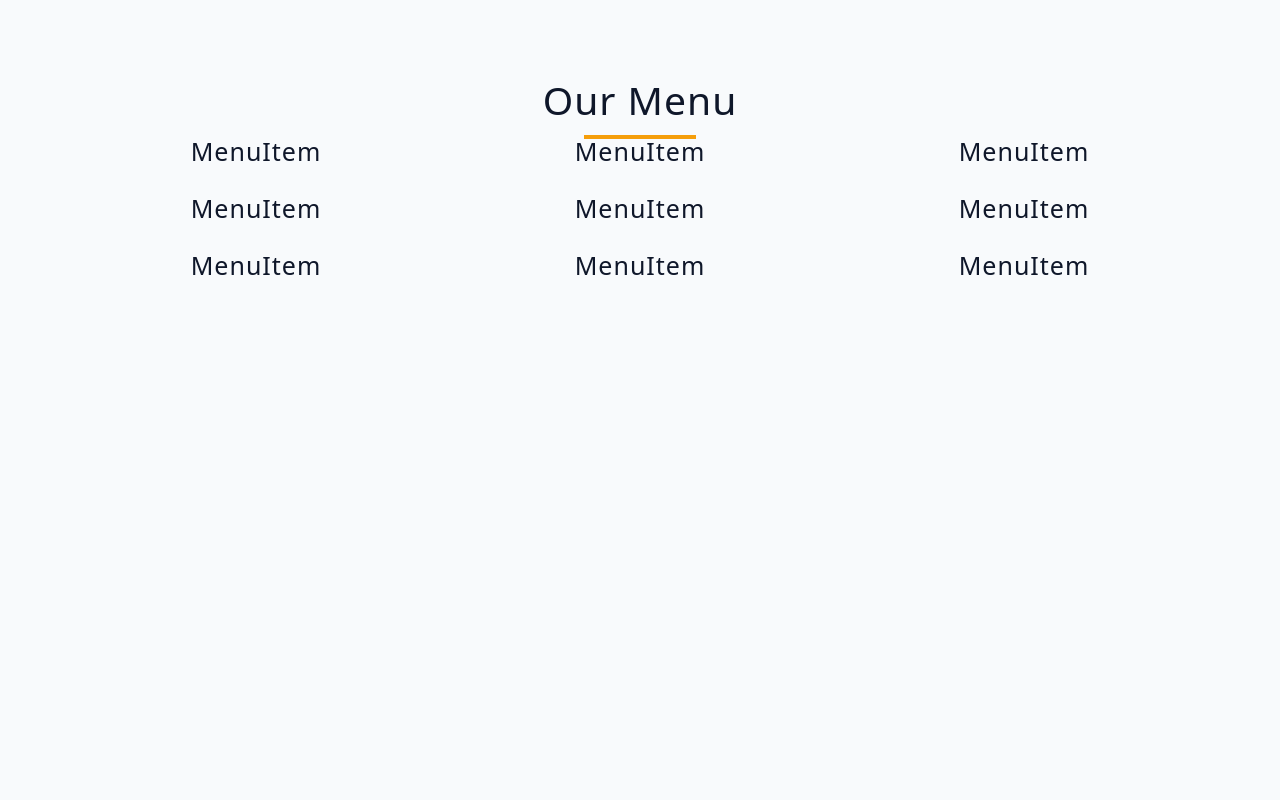
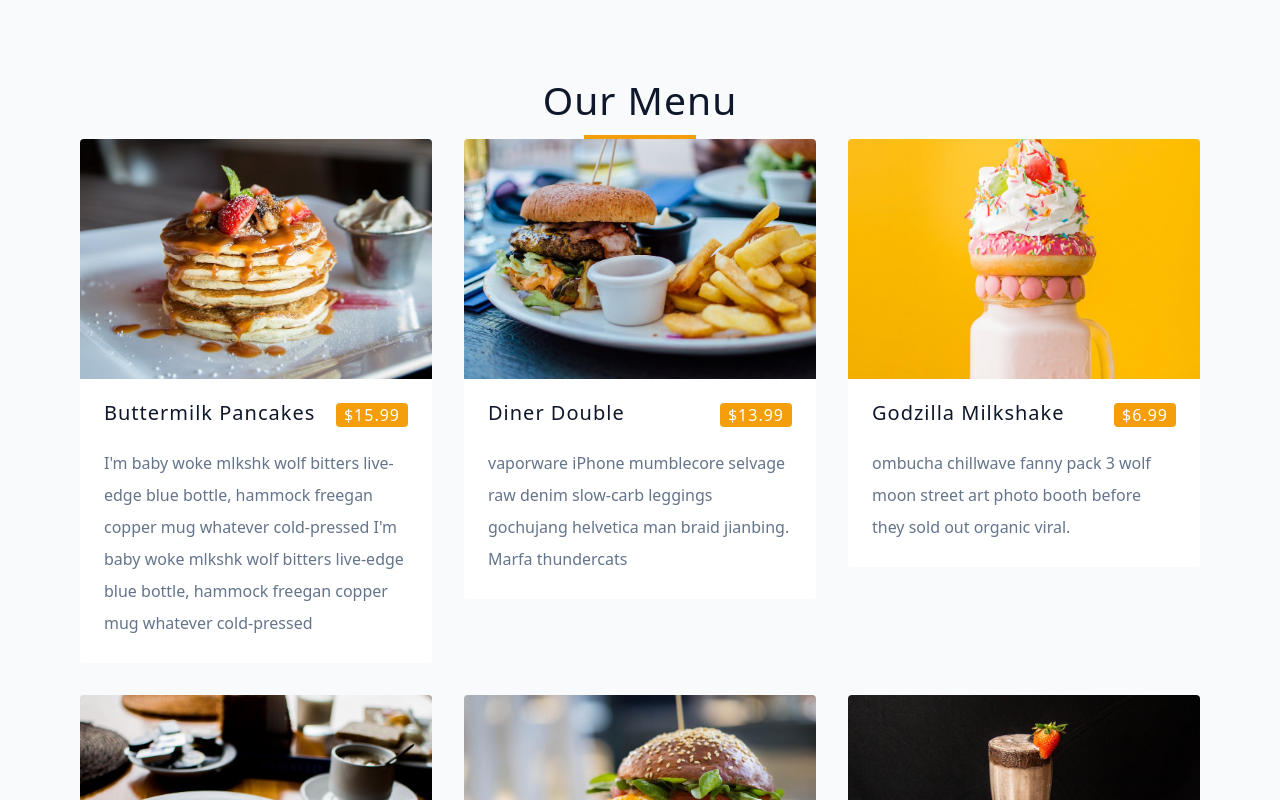
Before and after one commit to danwhitlock/product-selection, a React (Vite) app: page / in a window 1280 px wide. Shown: the top 800 px of the page. Built offline with nearby package versions, Linux system fonts and the light colour scheme.

Commit message:
populate menu

```diff
--- a/src/MenuItem.jsx
+++ b/src/MenuItem.jsx
@@ -1,4 +1,15 @@
-const MenuItem = () => {
-  return <h4>MenuItem</h4>;
+const MenuItem = ({ img, title, price, desc }) => {
+  return (
+    <article className="menu-item">
+      <img src={img} alt={title} className="img" />
+      <div className="item-info">
+        <header>
+          <h5>{title}</h5>
+          <span className="item-price">${price}</span>
+        </header>
+        <p className="item-text">{desc}</p>
+      </div>
+    </article>
+  );
 };
 export default MenuItem;
```
